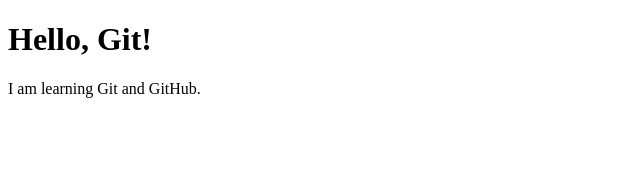
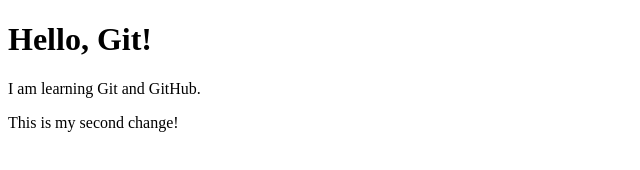
Before and after one commit to Aswin1510/git-practice, a plain HTML site: page index.html in a window 1280 px wide. Shown: the whole page, without its empty margins (0-640 px from the left). Drawn offline with Linux system fonts and the light colour scheme.

Commit message:
Added a second paragraph

```diff
--- a/index.html
+++ b/index.html
@@ -7,5 +7,6 @@
 <body>
     <h1>Hello, Git!</h1>
     <p>I am learning Git and GitHub.</p>
+    <p>This is my second change!</p>
 </body>
 </html>
```
